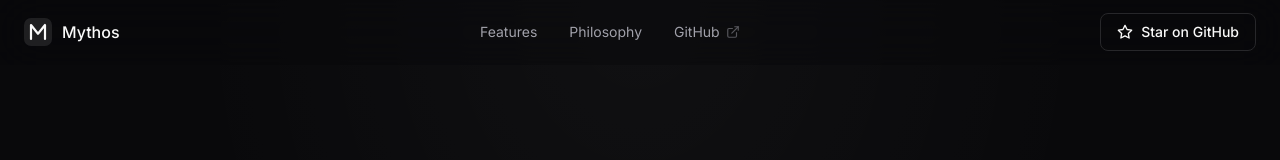
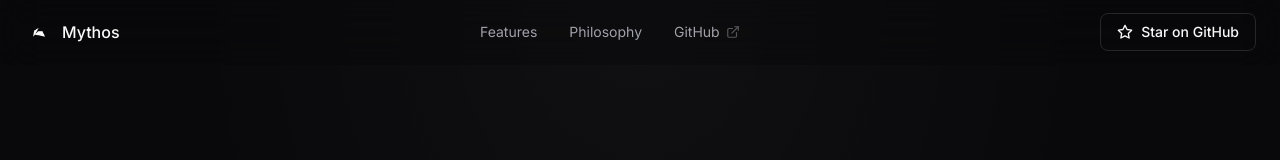
Before and after one commit to Mythos-IDE/mythoside-website, a React (Vite) app: page / in a window 1280 px wide. Shown: the top 160 px of the page. Built offline with nearby package versions, Linux system fonts and the light colour scheme.

Commit message:
feat: update website logo and favicon with user-provided PNG

```diff
--- a/index.html
+++ b/index.html
@@ -2,7 +2,7 @@
 <html lang="en">
   <head>
     <meta charset="UTF-8" />
-    <link rel="icon" type="image/svg+xml" href="/favicon.svg" />
+    <link rel="icon" type="image/png" href="/logo.png" />
     <meta name="viewport" content="width=device-width, initial-scale=1.0" />
     <meta name="description" content="Mythos — A World Development Environment for novelists writing complex fictional universes. Write naturally. Build worlds effortlessly." />
     <meta name="theme-color" content="#09090B" />
--- a/src/components/sections/Navbar.tsx
+++ b/src/components/sections/Navbar.tsx
@@ -43,22 +43,7 @@ function ExternalLinkIcon({ className = '' }: { className?: string }) {
 
 function LogoMark() {
   return (
-    <svg
-      width="28"
-      height="28"
-      viewBox="0 0 32 32"
-      fill="none"
-      aria-hidden="true"
-    >
-      <rect width="32" height="32" rx="8" fill="currentColor" fillOpacity="0.1" />
-      <path
-        d="M8 24V8l8 10 8-10v16"
-        stroke="currentColor"
-        strokeWidth="2.5"
-        strokeLinecap="round"
-        strokeLinejoin="round"
-      />
-    </svg>
+    <img src="/logo.png" alt="Mythos Logo" className="w-7 h-7 object-contain" />
   )
 }
 
```
Also changed, not shown: public/logo.png (added).
